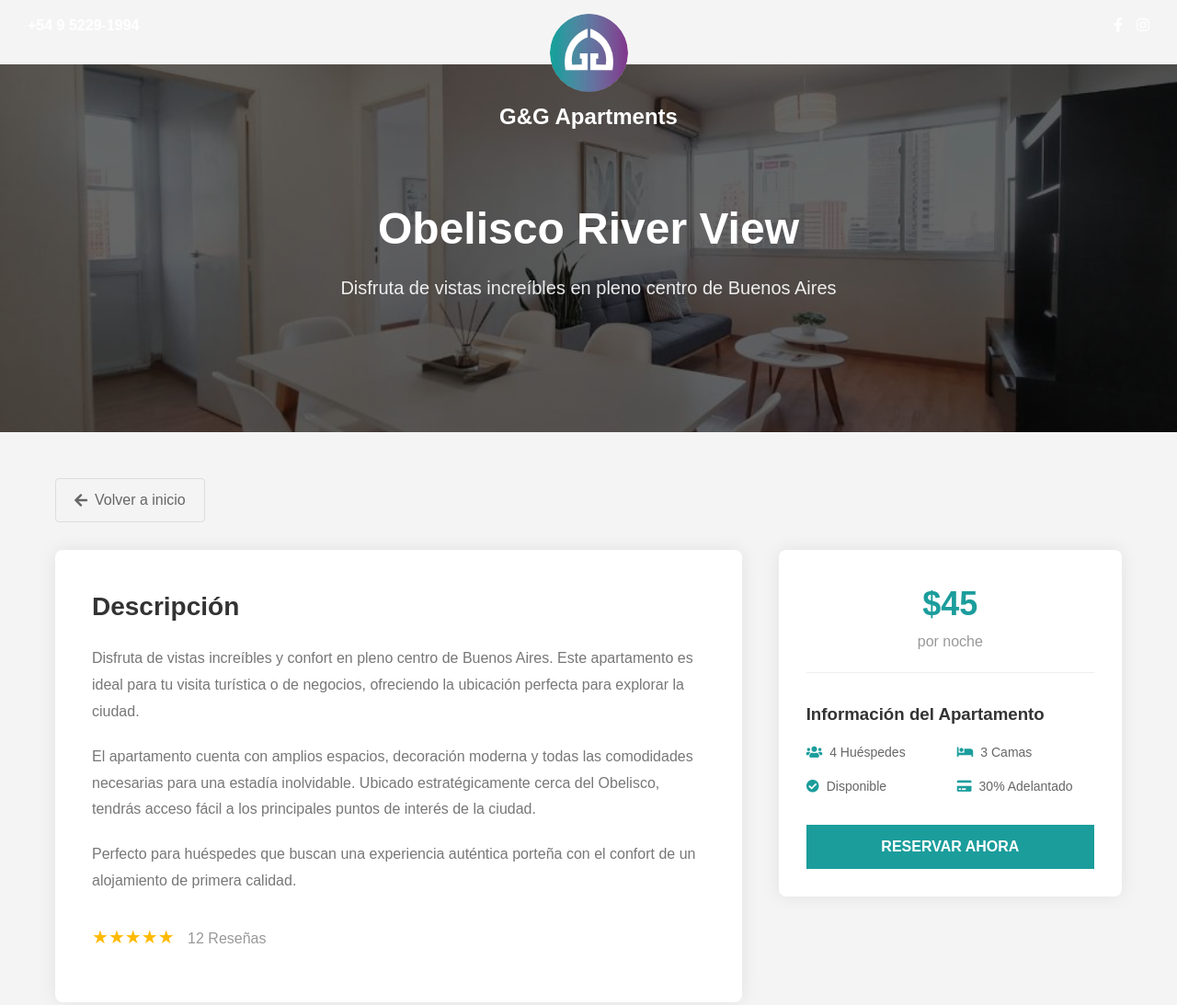
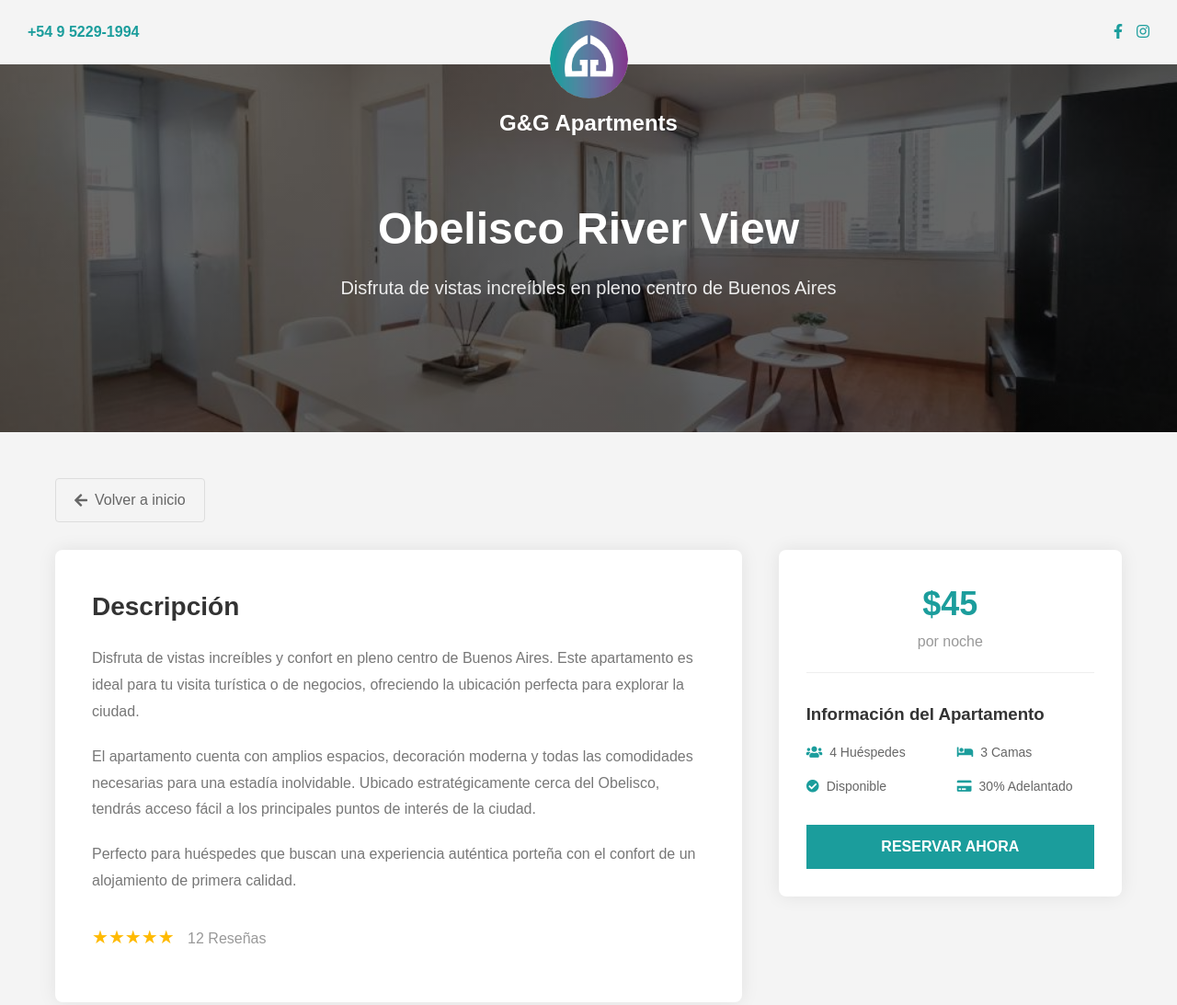
Before and after one commit to nicogomez94/GGapart, a plain HTML site: page obelisco-river-view.html in a window 1280 px wide. Shown: the top 1093 px of the page at 92% size. Drawn offline with Linux system fonts and the light colour scheme.

Commit message:
style changes

```diff
--- a/css/style.css
+++ b/css/style.css
@@ -47,6 +47,9 @@ header {
     background: rgb(0 0 0 / 0%);
 }
 
+h1{
+    color: white !important;
+}
 .top-bar {
     display: flex;
     display: none;
@@ -80,7 +83,7 @@ header {
 .main-nav {
     display: grid;
     grid-template-columns: 1fr auto 1fr; /* Tres columnas: izquierda, centro, derecha */
-    padding-top: 15px; /* Ajusta el espacio interno */
+    padding-top: 22px; /* Ajusta el espacio interno */
     color: white;
     align-items: start;
     background-color: transparent;
@@ -89,6 +92,10 @@ header {
 
 .nav-links {
     justify-self: start; /* Alinea los enlaces a la izquierda */
+}
+
+.color-menu-ind{
+    color: var(--aqua);
 }
 
 .logo {
--- a/obelisco-river-view.html
+++ b/obelisco-river-view.html
@@ -11,12 +11,12 @@
 <body>
     <!-- Encabezado -->
     <header>
-        <nav class="main-nav">
+        <nav class="main-nav color-menu-ind">
             <ul class="nav-links">
                 <li><a href="#"><b>+54 9 5229-1994</b></a></li>
             </ul>
             <div class="logo">
-                <img src="./assets/img/312197608_151596110908832_1179210662604263470_n.jpg" alt="Logo G&G Apartments">
+                <a href="index.html"><img src="./assets/img/312197608_151596110908832_1179210662604263470_n.jpg" alt="Logo G&G Apartments"></a>
                 <h1>G&G Apartments</h1>
             </div>
             <div class="social-icons">
```
Also changed, not shown: obelisco-perfect-location.html (+2 -2 lines), palermo-luxury-apartament.html (+2 -2 lines), paseo-de-la-cisterna.html (+2 -2 lines), recoleta-cozy-studio.html (+2 -2 lines), recoleta-luxury-apartament.html (+2 -2 lines), css/apartments.css (indentation only).
